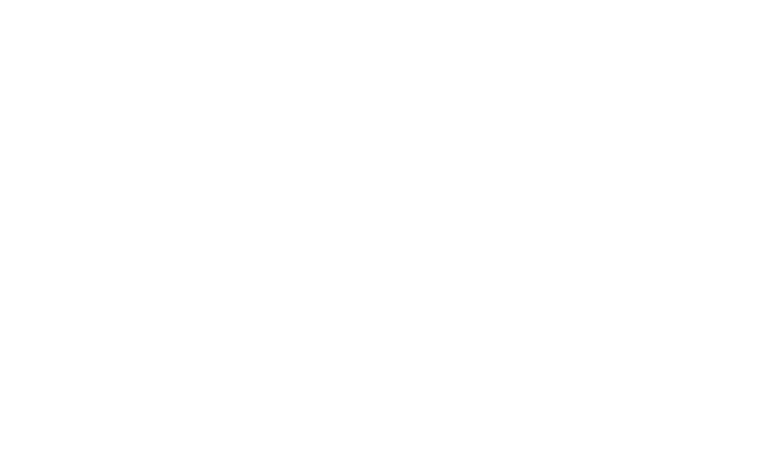
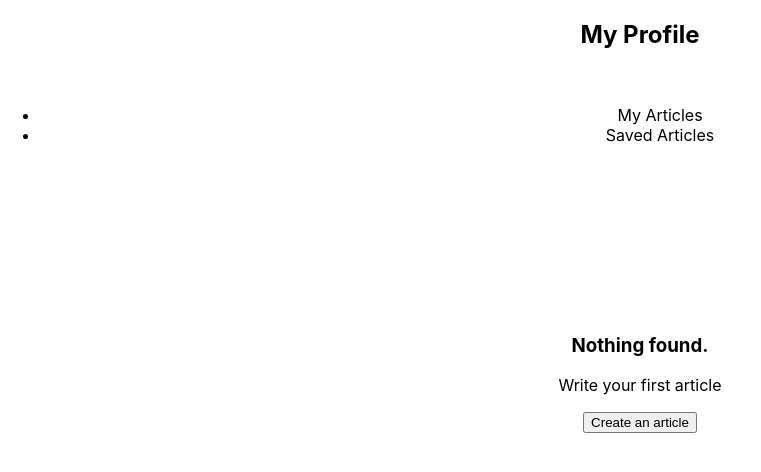
Before and after one commit to Tate-T/harmoniq-react, a React (Create React App) app: page / in a window 1280 px wide. Shown: the top 472 px of the page, without its empty margins (0-761 px from the left). Built offline with nearby package versions, Linux system fonts and the light colour scheme.

Commit message:
userProfile розмітка

```diff
--- a/src/pages/UserProfile/UserProfile.jsx
+++ b/src/pages/UserProfile/UserProfile.jsx
@@ -1 +1,47 @@
-export const UserProfile = () => {}
+import { Header } from '../../components/Header/Header'
+import { Footer } from '../../components/Footer/footer'
+
+export const UserProfile = ({imageSrc, imageAlt, userName, articlesAmount, svgLink, articleTitle, articleDescription}) => {
+    const savedArticles = false;
+    const anyArticles = false;
+    return <>
+    <Header/>
+        <main>
+            <section>
+                <h2>My Profile</h2>
+                <img src={imageSrc} alt={imageAlt}/>
+                <p>{userName}</p>
+                <p>{articlesAmount}</p>
+                <ul>
+                    <li>My Articles</li>
+                    <li>Saved Articles</li>
+                </ul>
+                <div>
+                    <svg>
+                        <use href={svgLink}></use>
+                    </svg>
+            {anyArticles === false ? (
+                <h3>Nothing found.</h3>
+            ) : (
+                <h3>{articleTitle}</h3>
+            )}
+
+            {savedArticles === true && anyArticles === false ? (
+                <p>Save your first article</p>
+            ) : savedArticles === false && anyArticles === false ? (
+                <p>Write your first article</p>
+            ) : (
+                <p>{articleDescription}</p>
+            )}
+
+            {savedArticles === true ? (
+                <button type="button">Go to articles</button>
+            ) : (
+                <button type="button">Create an article</button>
+            )}
+                </div>
+            </section>
+        </main>
+    <Footer/>
+    </>
+}
```
